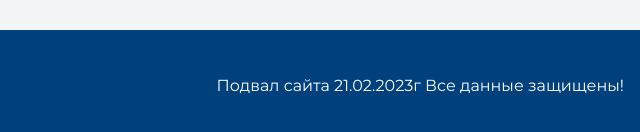
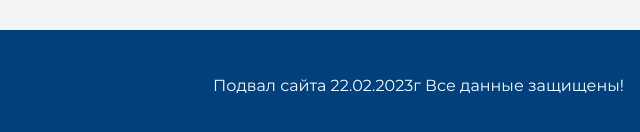
Before and after one commit to Kanat93/my-site, a plain HTML site: page index.html in a window 1280 px wide. Shown: the part 2246-2378 px from the top of the page, 640-1280 px from the left. Drawn offline with nearby package versions, Linux system fonts and the light colour scheme.

Commit message:
add new date 22

```diff
--- a/index.html
+++ b/index.html
@@ -50,7 +50,7 @@
 
   <footer class="page-footer">
     <div class="container">
-      Подвал сайта 21.02.2023г
+      Подвал сайта 22.02.2023г
       Все данные защищены!
     </div>
   </footer>
```
